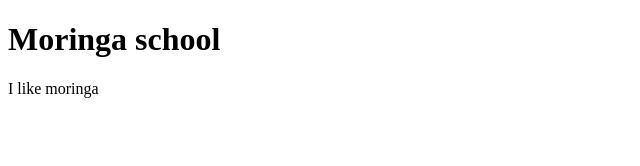
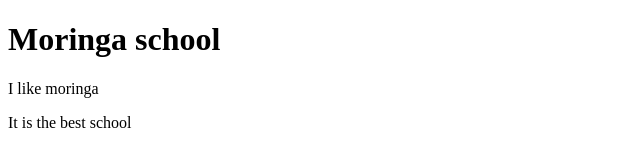
Before and after one commit to kimutaimeshack/gitcolla1, a plain HTML site: page index.html in a window 1280 px wide. Shown: the whole page, without its empty margins (0-640 px from the left). Drawn offline with Linux system fonts and the light colour scheme.

Commit message:
add a new paragraph

```diff
--- a/index.html
+++ b/index.html
@@ -9,5 +9,6 @@
 <body>
   <h1>Moringa school</h1>
   <p>I like moringa</p>
+  <p>It is the best school</p>
 </body>
 </html>
```
